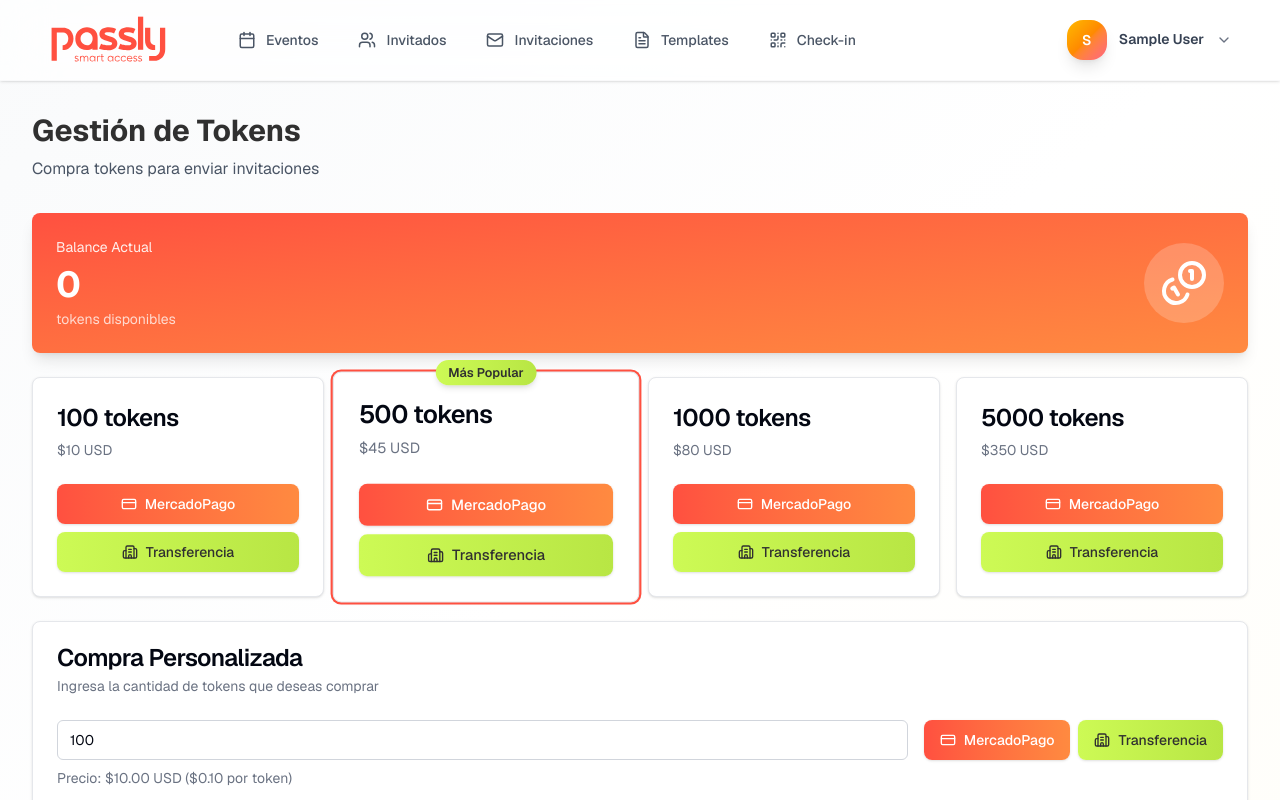
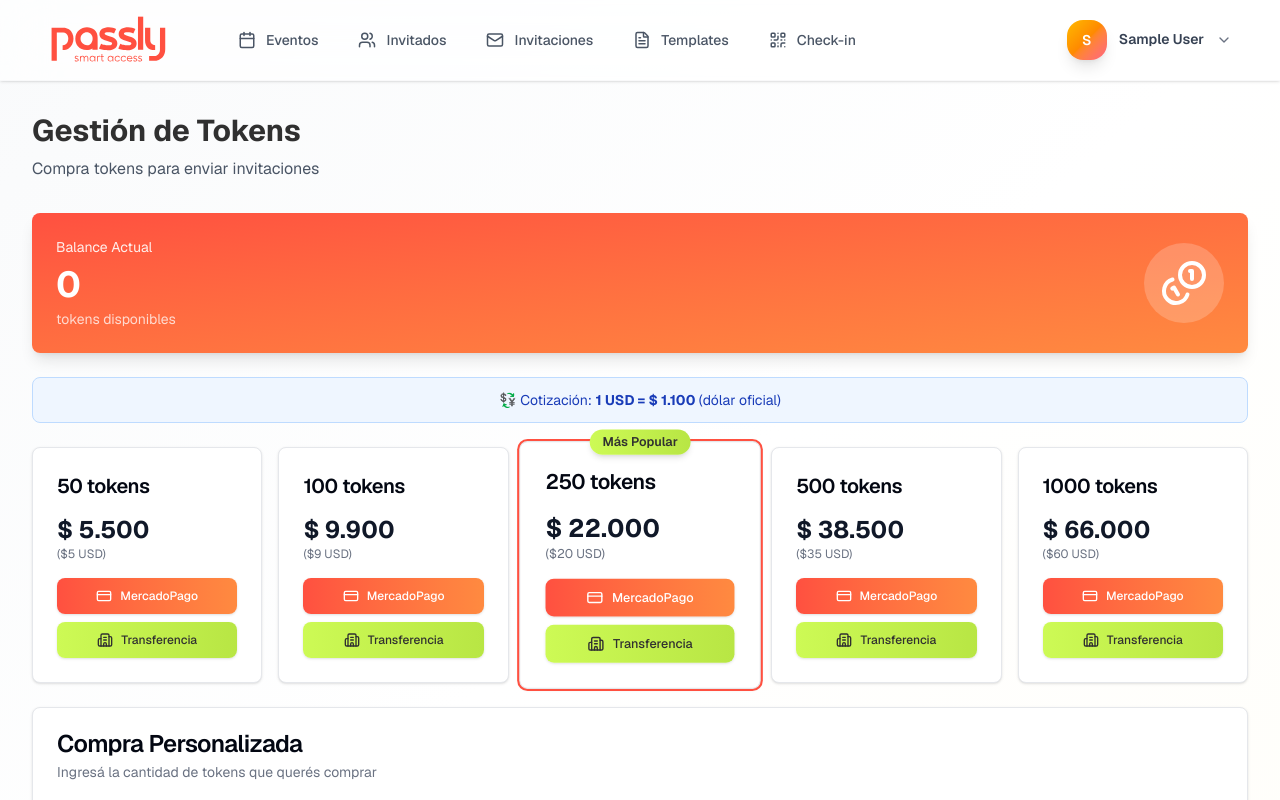
Before and after one commit to thrilogia-ux/passly, a Next.js app: page /dashboard/tokens in a window 1280 px wide. Shown: the top 800 px of the page. Built offline with nearby package versions, Linux system fonts and the light colour scheme; no server answers; sample sign-in values are in the browser's storage.

Commit message:
Unify pricing and convert to ARS for MercadoPago

```diff
--- a/app/api/payments/mercadopago/route.ts
+++ b/app/api/payments/mercadopago/route.ts
@@ -3,6 +3,7 @@
 import { db } from "@/lib/db";
 import { z } from "zod";
 import { MercadoPagoConfig, Preference, Payment } from "mercadopago";
+import { getPackagePriceARS } from "@/lib/pricing";
 
 // Configurar cliente MercadoPago v2
 const getClient = () => {
@@ -14,7 +15,7 @@
 };
 
 const createPaymentSchema = z.object({
-  amount: z.number().int().positive(),
+  amount: z.number().positive(), // Precio en ARS
   tokens: z.number().int().positive(),
   description: z.string().optional(),
 });
@@ -38,9 +39,8 @@
     const body = await request.json();
     const data = createPaymentSchema.parse(body);
 
-    // Calcular precio
-    const costPerToken = 0.1;
-    const totalAmount = data.tokens * costPerToken;
+    // Usar el precio en ARS enviado desde el frontend, o calcularlo
+    const totalAmountARS = data.amount || getPackagePriceARS(data.tokens);
 
     const baseUrl = process.env.NEXTAUTH_URL || "http://localhost:3002";
 
@@ -56,7 +56,7 @@
             id: `tokens-${data.tokens}`,
             title: `${data.tokens} Tokens PASSLY`,
             quantity: 1,
-            unit_price: totalAmount,
+            unit_price: totalAmountARS,
             currency_id: "ARS", // Pesos argentinos para MercadoPago Argentina
           },
         ],
--- a/app/dashboard/tokens/page.tsx
+++ b/app/dashboard/tokens/page.tsx
@@ -4,7 +4,16 @@
 import { Card, CardContent, CardDescription, CardHeader, CardTitle } from "@/components/ui/card";
 import { Button } from "@/components/ui/button";
 import { Input } from "@/components/ui/input";
-import { Coins, ShoppingCart, History, CreditCard, Building2, X, CheckCircle } from "lucide-react";
+import { Coins, History, CreditCard, Building2, X } from "lucide-react";
+import {
+  TOKEN_PACKAGES,
+  USD_TO_ARS,
+  PRICE_PER_TOKEN_USD,
+  usdToArs,
+  formatARS,
+  getPackagePriceARS,
+  getPackagePriceUSD
+} from "@/lib/pricing";
 
 type PaymentMethod = "mercadopago" | "bank" | null;
 
@@ -30,13 +39,20 @@
     // Check for payment success/failure in URL
     const params = new URLSearchParams(window.location.search);
     const paymentStatus = params.get("payment");
+    const tokensAdded = params.get("tokens");
+
     if (paymentStatus === "success") {
-      alert("¡Pago exitoso! Los tokens se agregarán a tu cuenta.");
+      const message = tokensAdded
+        ? `¡Pago exitoso! Se agregaron ${tokensAdded} tokens a tu cuenta.`
+        : "¡Pago exitoso! Los tokens se agregarán a tu cuenta.";
+      alert(message);
       loadBalance();
-      // Clean URL
       window.history.replaceState({}, "", "/dashboard/tokens");
     } else if (paymentStatus === "failure") {
       alert("El pago fue rechazado. Por favor, intenta nuevamente.");
+      window.history.replaceState({}, "", "/dashboard/tokens");
+    } else if (paymentStatus === "pending") {
+      alert("El pago está pendiente. Los tokens se agregarán cuando se confirme.");
       window.history.replaceState({}, "", "/dashboard/tokens");
     }
   }, []);
@@ -67,17 +83,23 @@
   const handleMercadoPago = async () => {
     setPurchasing(true);
     try {
+      const priceARS = getPackagePriceARS(amount);
+
       const res = await fetch("/api/payments/mercadopago", {
         method: "POST",
         headers: { "Content-Type": "application/json" },
-        body: JSON.stringify({ tokens: amount, amount: amount * 0.1 }),
+        body: JSON.stringify({
+          tokens: amount,
+          amount: priceARS // Enviar precio en ARS
+        }),
       });
 
+      const data = await res.json();
+
       if (!res.ok) {
-        throw new Error("Error creating payment");
+        throw new Error(data.details || data.error || "Error creating payment");
       }
 
-      const data = await res.json();
       if (data.paymentUrl) {
         window.location.href = data.paymentUrl;
       }
@@ -95,6 +117,8 @@
 
     setPurchasing(true);
     try {
+      const priceARS = getPackagePriceARS(amount);
+
       const res = await fetch("/api/payments/bank-transfer", {
         method: "POST",
         headers: { "Content-Type": "application/json" },
@@ -102,7 +126,7 @@
           tokens: amount,
           bankName: bankForm.bankName,
           transactionNumber: bankForm.transactionNumber,
-          amount: amount * 0.1,
+          amount: priceARS, // Enviar precio en ARS
         }),
       });
 
@@ -113,9 +137,9 @@
 
       const data = await res.json();
       alert(
-        `Solicitud de transferencia creada. Número de referencia: ${data.requestId}\n\n` +
-        `Por favor, realiza la transferencia a:\n${data.instructions.bankAccount}\n` +
-        `Monto: $${data.instructions.amount}\n` +
+        `Solicitud de transferencia creada.\n\n` +
+        `Por favor, realizá la transferencia a:\n${data.instructions.bankAccount}\n` +
+        `Monto: ${formatARS(priceARS)}\n` +
         `Referencia: ${data.instructions.reference}\n\n` +
         `Los tokens se agregarán una vez aprobada la transferencia.`
       );
@@ -130,12 +154,9 @@
     }
   };
 
-  const packages = [
-    { tokens: 100, price: 10, popular: false },
-    { tokens: 500, price: 45, popular: true },
-    { tokens: 1000, price: 80, popular: false },
-    { tokens: 5000, price: 350, popular: false },
-  ];
+  // Calcular precio para cantidad personalizada
+  const customPriceARS = getPackagePriceARS(amount);
+  const customPriceUSD = getPackagePriceUSD(amount);
 
   return (
     <div className="w-full max-w-7xl mx-auto">
@@ -162,9 +183,19 @@
         </CardContent>
       </Card>
 
+      {/* Exchange Rate Info */}
+      <div className="mb-6 p-3 bg-blue-50 border border-blue-200 rounded-lg text-center">
+        <p className="text-sm text-blue-800">
+          💱 Cotización: <strong>1 USD = {formatARS(USD_TO_ARS)}</strong> (dólar oficial)
+        </p>
+      </div>
+
       {/* Purchase Packages */}
-      <div className="grid gap-4 grid-cols-1 sm:grid-cols-2 lg:grid-cols-4 mb-6">
-        {packages.map((pkg) => (
+      <div className="grid gap-4 grid-cols-1 sm:grid-cols-2 lg:grid-cols-5 mb-6">
+        {TOKEN_PACKAGES.map((pkg) => {
+          const priceARS = usdToArs(pkg.priceUSD);
+
+          return (
             <Card
               key={pkg.tokens}
               className={`relative transition-all hover:shadow-lg ${
@@ -172,20 +203,24 @@
               }`}
             >
               {pkg.popular && (
-              <div className="absolute -top-3 left-1/2 transform -translate-x-1/2 bg-gradient-to-r from-[#cdfa55] to-[#b8e644] text-[#303030] px-3 py-1 rounded-full text-xs font-semibold shadow-md">
+                <div className="absolute -top-3 left-1/2 transform -translate-x-1/2 bg-gradient-to-r from-[#cdfa55] to-[#b8e644] text-[#303030] px-3 py-1 rounded-full text-xs font-semibold shadow-md whitespace-nowrap">
                   Más Popular
                 </div>
               )}
-            <CardHeader>
-              <CardTitle className="text-2xl">{pkg.tokens} tokens</CardTitle>
-              <CardDescription>${pkg.price} USD</CardDescription>
+              <CardHeader className="pb-2">
+                <CardTitle className="text-xl">{pkg.tokens} tokens</CardTitle>
+                <div className="mt-2">
+                  <p className="text-2xl font-bold text-gray-900">{formatARS(priceARS)}</p>
+                  <p className="text-xs text-gray-500">(${pkg.priceUSD} USD)</p>
+                </div>
               </CardHeader>
-            <CardContent className="space-y-2">
+              <CardContent className="space-y-2 pt-2">
                 <Button
                   className="w-full"
                   onClick={() => handlePackageSelect(pkg.tokens, "mercadopago")}
                   disabled={purchasing}
                   variant="default"
+                  size="sm"
                 >
                   <CreditCard className="w-4 h-4 mr-2" />
                   MercadoPago
@@ -195,20 +230,22 @@
                   onClick={() => handlePackageSelect(pkg.tokens, "bank")}
                   disabled={purchasing}
                   variant="secondary"
+                  size="sm"
                 >
                   <Building2 className="w-4 h-4 mr-2" />
                   Transferencia
                 </Button>
               </CardContent>
             </Card>
-        ))}
+          );
+        })}
       </div>
 
       {/* Custom Amount */}
       <Card className="mb-6">
         <CardHeader>
           <CardTitle>Compra Personalizada</CardTitle>
-          <CardDescription>Ingresa la cantidad de tokens que deseas comprar</CardDescription>
+          <CardDescription>Ingresá la cantidad de tokens que querés comprar</CardDescription>
         </CardHeader>
         <CardContent>
           <div className="flex flex-col sm:flex-row gap-4">
@@ -240,7 +277,7 @@
             </div>
           </div>
           <p className="text-sm text-gray-500 mt-2">
-            Precio: ${(amount * 0.1).toFixed(2)} USD (${(0.1).toFixed(2)} por token)
+            Precio: <strong>{formatARS(customPriceARS)}</strong> ({formatARS(usdToArs(PRICE_PER_TOKEN_USD))} por token)
           </p>
         </CardContent>
       </Card>
@@ -269,8 +306,11 @@
               <div className="bg-gray-50 p-4 rounded-lg">
                 <p className="text-sm text-gray-600">Cantidad de tokens</p>
                 <p className="text-2xl font-bold">{amount}</p>
-                <p className="text-sm text-gray-600 mt-1">
-                  Total: ${(amount * 0.1).toFixed(2)} USD
+                <p className="text-lg font-semibold text-[#ff5040] mt-2">
+                  Total: {formatARS(getPackagePriceARS(amount))}
+                </p>
+                <p className="text-xs text-gray-500">
+                  (${getPackagePriceUSD(amount).toFixed(2)} USD)
                 </p>
               </div>
 
@@ -292,7 +332,7 @@
               {selectedPaymentMethod === "bank" && (
                 <div className="space-y-4">
                   <p className="text-sm text-gray-600">
-                    Completa los datos de tu transferencia bancaria. Los tokens se agregarán una vez aprobada la transferencia.
+                    Completá los datos de tu transferencia bancaria. Los tokens se agregarán una vez aprobada la transferencia.
                   </p>
                   <div className="space-y-2">
                     <label className="text-sm font-medium">Banco</label>
--- a/components/landing/pricing.tsx
+++ b/components/landing/pricing.tsx
@@ -1,14 +1,7 @@
 import Link from "next/link";
 import { Button } from "@/components/ui/button";
 import { Card, CardContent, CardDescription, CardFooter, CardHeader, CardTitle } from "@/components/ui/card";
-
-const tokenPacks = [
-  { tokens: 50, price: 9.99, popular: false },
-  { tokens: 100, price: 17.99, popular: false },
-  { tokens: 250, price: 39.99, popular: true },
-  { tokens: 500, price: 69.99, popular: false },
-  { tokens: 1000, price: 119.99, popular: false },
-];
+import { TOKEN_PACKAGES, USD_TO_ARS, usdToArs, formatARS } from "@/lib/pricing";
 
 export function Pricing() {
   return (
@@ -71,14 +64,21 @@
 
         {/* Token Packs */}
         <div>
-          <h3 className="text-2xl font-bold text-center text-gray-900 mb-8">
+          <h3 className="text-2xl font-bold text-center text-gray-900 mb-4">
             Packs de Tokens
           </h3>
-          <p className="text-center text-gray-600 mb-12">
+          <p className="text-center text-gray-600 mb-4">
             Después de las 10 invitaciones gratis, compra tokens según tu necesidad
           </p>
+          <p className="text-center text-sm text-gray-500 mb-12">
+            Precios en pesos argentinos (cotización: 1 USD = {formatARS(USD_TO_ARS)})
+          </p>
           <div className="grid grid-cols-1 md:grid-cols-3 lg:grid-cols-5 gap-6">
-            {tokenPacks.map((pack, index) => (
+            {TOKEN_PACKAGES.map((pack, index) => {
+              const priceARS = usdToArs(pack.priceUSD);
+              const pricePerInvitation = priceARS / pack.tokens;
+
+              return (
                 <Card
                   key={index}
                   className={`relative border-2 transition-all hover:shadow-xl ${
@@ -100,12 +100,14 @@
                     </CardTitle>
                     <div className="mt-4">
                       <span className="text-3xl font-bold text-gray-900">
-                      ${pack.price}
+                        {formatARS(priceARS)}
                       </span>
-                    <span className="text-gray-600 ml-1">USD</span>
                     </div>
+                    <p className="text-xs text-gray-500 mt-1">
+                      (${pack.priceUSD} USD)
+                    </p>
                     <CardDescription className="mt-2">
-                    ${(pack.price / pack.tokens).toFixed(3)} por invitación
+                      {formatARS(Math.round(pricePerInvitation))} por invitación
                     </CardDescription>
                   </CardHeader>
                   <CardContent>
@@ -125,16 +127,18 @@
                     </ul>
                   </CardContent>
                   <CardFooter>
+                    <Link href="/register" className="w-full">
                       <Button
                         variant={pack.popular ? "default" : "outline"}
                         className="w-full"
-                    disabled
                       >
-                    Próximamente
+                        Comprar
                       </Button>
+                    </Link>
                   </CardFooter>
                 </Card>
-            ))}
+              );
+            })}
           </div>
         </div>
       </div>
--- /dev/null
+++ b/lib/pricing.ts
@@ -0,0 +1,60 @@
+// Configuración centralizada de precios
+// Actualizar el tipo de cambio según el dólar oficial
+
+// Tipo de cambio: Dólar oficial (actualizar según corresponda)
+export const USD_TO_ARS = 1100; // $1 USD = $1100 ARS (dólar oficial enero 2026)
+
+// Paquetes de tokens disponibles
+export const TOKEN_PACKAGES = [
+  { tokens: 50, priceUSD: 5, popular: false },
+  { tokens: 100, priceUSD: 9, popular: false },
+  { tokens: 250, priceUSD: 20, popular: true },
+  { tokens: 500, priceUSD: 35, popular: false },
+  { tokens: 1000, priceUSD: 60, popular: false },
+];
+
+// Precio por token individual (para compras personalizadas)
+export const PRICE_PER_TOKEN_USD = 0.10; // $0.10 USD por token
+
+// Funciones de conversión
+export function usdToArs(usd: number): number {
+  return Math.round(usd * USD_TO_ARS);
+}
+
+export function formatARS(amount: number): string {
+  return new Intl.NumberFormat("es-AR", {
+    style: "currency",
+    currency: "ARS",
+    minimumFractionDigits: 0,
+    maximumFractionDigits: 0,
+  }).format(amount);
+}
+
+export function formatUSD(amount: number): string {
+  return new Intl.NumberFormat("en-US", {
+    style: "currency",
+    currency: "USD",
+    minimumFractionDigits: 2,
+    maximumFractionDigits: 2,
+  }).format(amount);
+}
+
+// Obtener precio en ARS para un paquete
+export function getPackagePriceARS(tokens: number): number {
+  const pkg = TOKEN_PACKAGES.find((p) => p.tokens === tokens);
+  if (pkg) {
+    return usdToArs(pkg.priceUSD);
+  }
+  // Para compras personalizadas
+  return usdToArs(tokens * PRICE_PER_TOKEN_USD);
+}
+
+// Obtener precio en USD para un paquete
+export function getPackagePriceUSD(tokens: number): number {
+  const pkg = TOKEN_PACKAGES.find((p) => p.tokens === tokens);
+  if (pkg) {
+    return pkg.priceUSD;
+  }
+  // Para compras personalizadas
+  return tokens * PRICE_PER_TOKEN_USD;
+}
```
Lines whose indentation alone changed are shown as unchanged.
